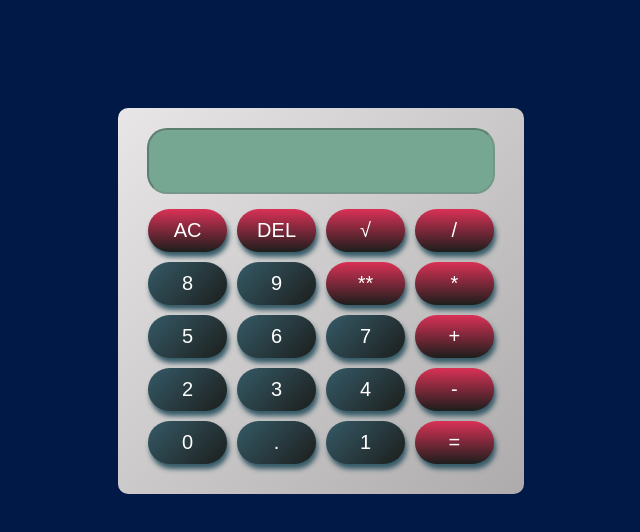
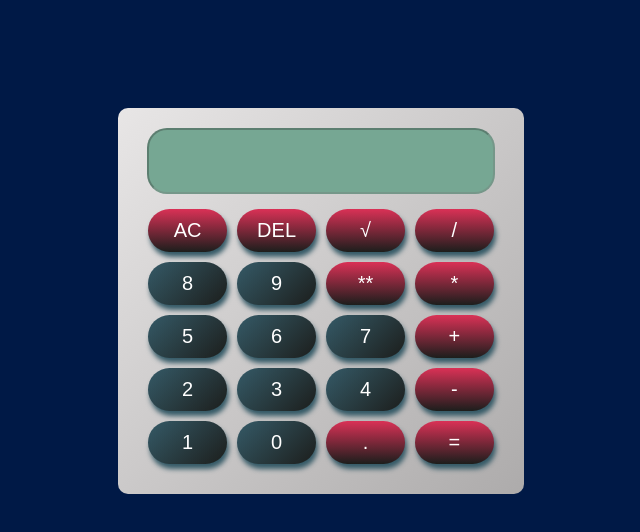
Before and after one commit to kehalitsehay/Simple-Calculator, a plain HTML site: page index.html in a window 1280 px wide. Shown: the whole page, without its empty margins (319-959 px from the left). Drawn offline with Linux system fonts and the light colour scheme.

Commit message:
Update index.html

```diff
--- a/index.html
+++ b/index.html
@@ -26,9 +26,9 @@
             <button class="number">3</button>
             <button class="number">4</button>
             <button class="operator" id="substract">-</button>
+            <button class="number">1</button>
             <button class="number">0</button>
-            <button id="dot">.</button>
-            <button class="number">1</button>
+            <button class="operator" id="dot">.</button>
             <button class="operator" id="equals">=</button>
         </div>
     </div>
```
